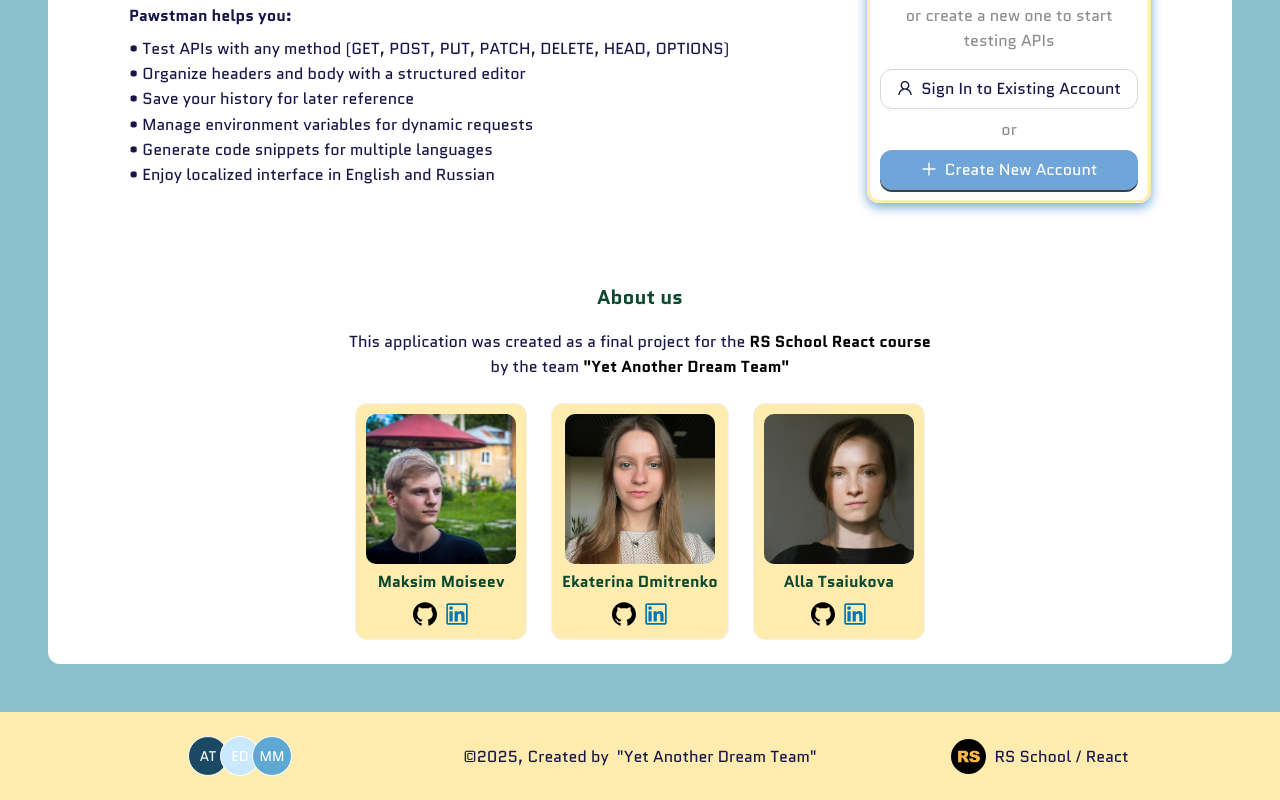
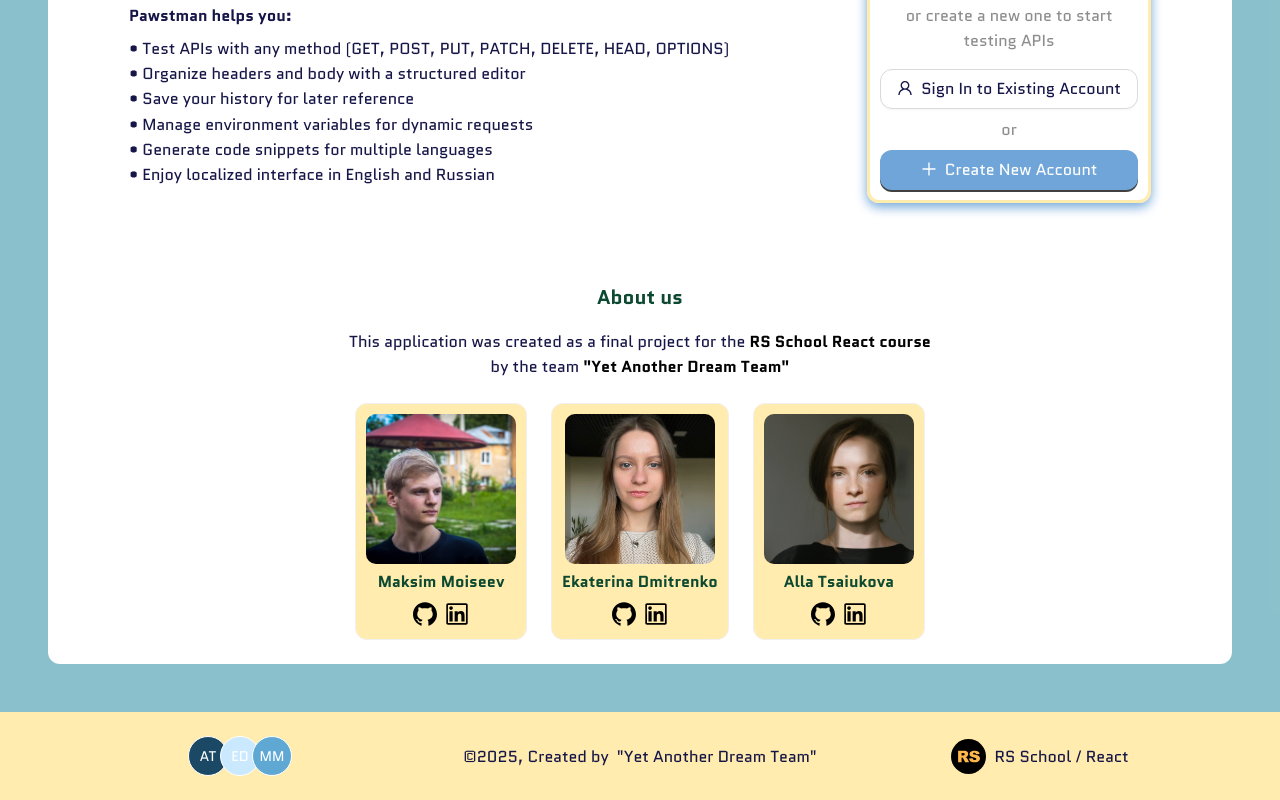
Before and after one commit to Mxmmsv/rest-client-app, a Next.js app: page /en in a window 1280 px wide. Shown: the part 403-1203 px from the top of the page. Built offline with nearby package versions, Linux system fonts and the light colour scheme; no server answers; what @ant-design/nextjs-registry would draw is missing.

Commit message:
test: fix tests

```diff
--- a/src/components/about/AboutSection.tsx
+++ b/src/components/about/AboutSection.tsx
@@ -64,9 +64,8 @@ export default function AboutSection() {
               <Link href={member.github} target="_blank">
                 <GithubOutlined style={{ fontSize: '24px' }} />
               </Link>
-              {/* Иконка LinkedIn */}
               <Link href={member.linkedin} target="_blank">
-                <LinkedinOutlined style={{ fontSize: '24px', color: '#0077b5' }} />
+                <LinkedinOutlined style={{ fontSize: '24px' }} />
               </Link>
             </Space>
           </Card>
```
Also changed, not shown: 1 other file (tests, documents, lock files or other folders).
